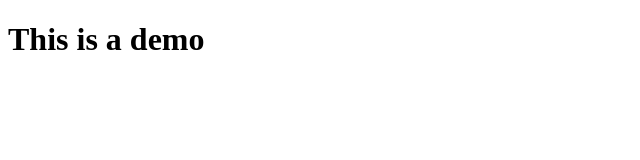
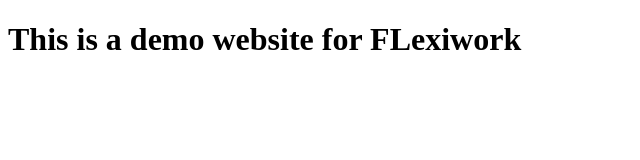
Before and after one commit to tshering-wangchuk2002/flexiwork, a plain HTML site: page index.html in a window 1280 px wide. Shown: the whole page, without its empty margins (0-640 px from the left). Drawn offline with Linux system fonts and the light colour scheme.

Commit message:
Modify heading in index.html for Flexiwork demo
Updated the heading to specify the demo website for Flexiwork.

```diff
--- a/index.html
+++ b/index.html
@@ -6,6 +6,6 @@
     <title>Document</title>
 </head>
 <body>
-<h1>This is a demo</h1>
+<h1>This is a demo website for FLexiwork</h1>
 </body>
 </html>
```
